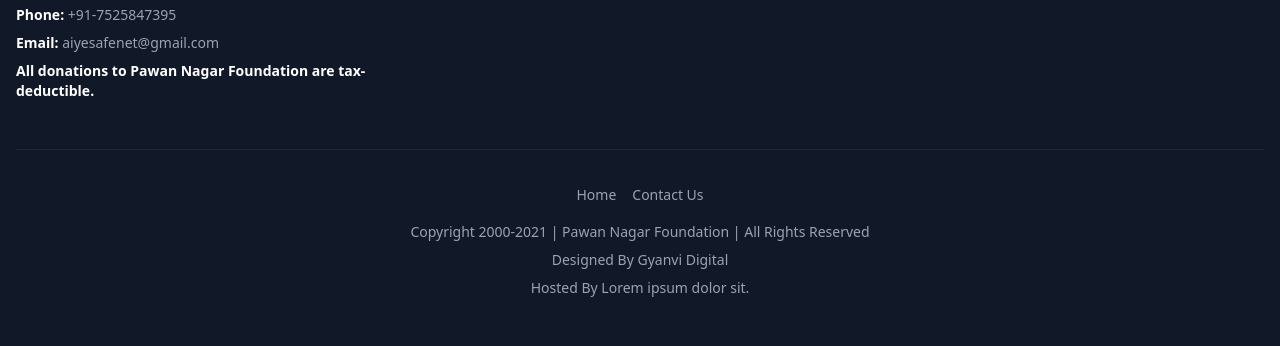
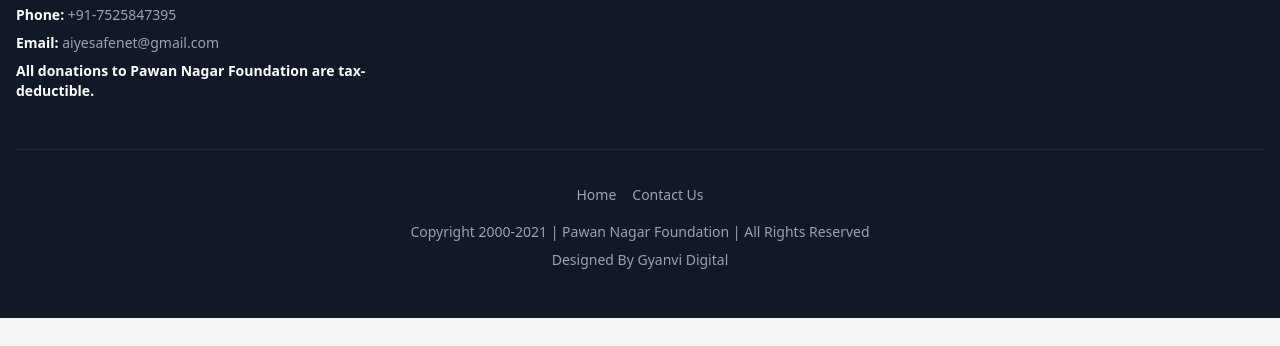
Before and after one commit to Roshanchauhan112/NGO, a website: page index.html in a window 1280 px wide. Shown: the part 4337-4683 px from the top of the page. After the commit the page ends 4655 px from the top, so only its background shows below. Drawn offline with nearby package versions, Linux system fonts and the light colour scheme.

Commit message:
Update index.html

```diff
--- a/index.html
+++ b/index.html
@@ -488,7 +488,6 @@
                 <div class="text-center text-gray-400 space-y-2 text-sm">
                     <p>Copyright 2000-2021 | Pawan Nagar Foundation | All Rights Reserved</p>
                     <p>Designed By <a href="#" target="_blank" class="hover:text-red-700 transition-colors"> Gyanvi Digital </a></p>
-                    <p>Hosted By <a href="#" class="hover:text-red-700 transition-colors">Lorem ipsum dolor sit.</a></p>
                 </div>
             </div>
         </div>
```
